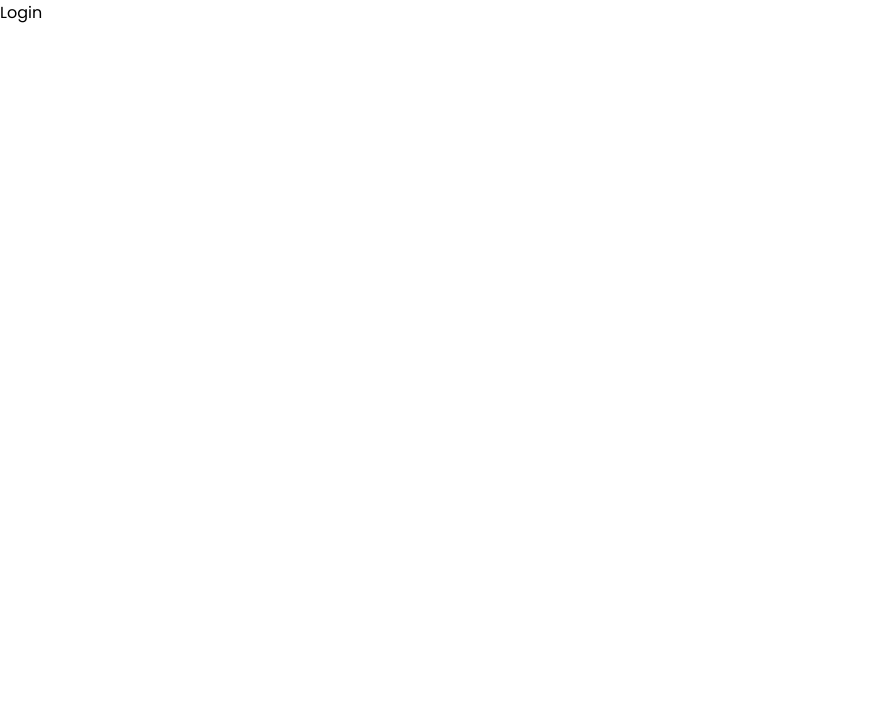
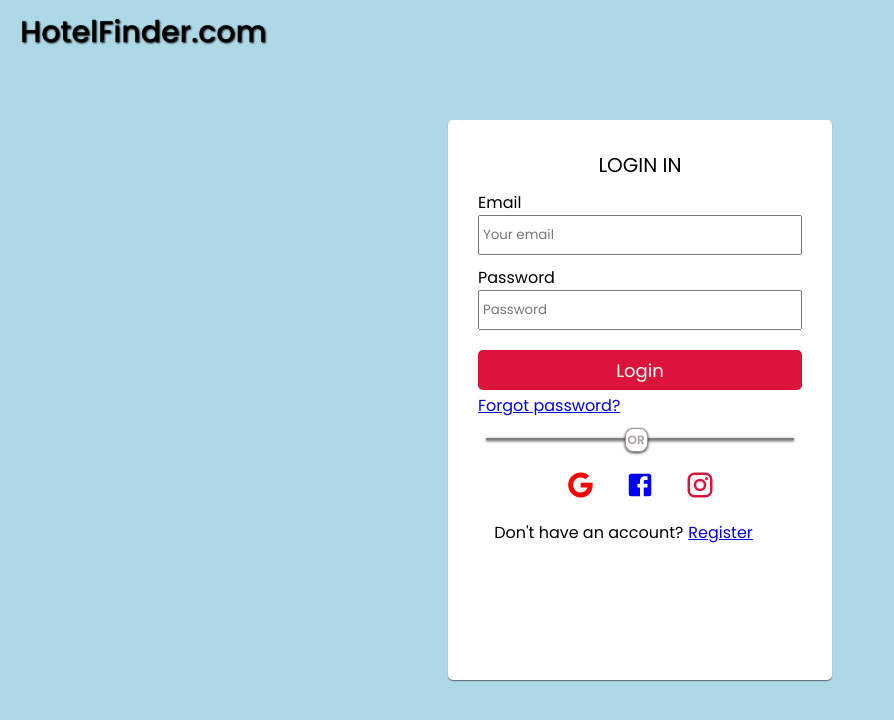
Before and after one commit to KedarKandel/HotelFinder.com, a React (Create React App) app in the folder client/: page /login in a window 1280 px wide. Shown: the top 720 px of the page, without its empty margins (0-894 px from the left). Built offline with nearby package versions, Linux system fonts and the light colour scheme.

Commit message:
complete register and login page

```diff
--- a/client/src/pages/Login/Login.jsx
+++ b/client/src/pages/Login/Login.jsx
@@ -1,7 +1,47 @@
 import "./login.css";
+import GoogleIcon from "@mui/icons-material/Google";
+import FacebookIcon from "@mui/icons-material/Facebook";
+import InstagramIcon from "@mui/icons-material/Instagram";
 
 const Login = () => {
-  return <div>Login</div>;
+  return (
+    <>
+      <div className="container">
+        <a href="/" className="title">
+          HotelFinder.com
+        </a>
+        <div className="wrapper">
+          <div className="heading">Login In</div>
+          <div className="inputFields">
+            <label>Email</label>
+            <input type="text" placeholder="Your email" className="input" />
+            <label>Password</label>
+            <input type="text" placeholder="Password" className="input" />
+            <button>Login</button>
+            <a href="/" className="forgotPassow">
+              Forgot password?
+            </a>
+          </div>
+          <div className="line">
+            <div className="or">OR</div>
+          </div>
+
+          <div className="socialMedia">
+            <GoogleIcon style={{ color: "red" }} />
+            <FacebookIcon style={{ color: "blue" }} />
+            <InstagramIcon style={{ color: "crimson" }} />
+          </div>
+
+          <h4 className="registerText">
+            Don't have an account?
+            <a href="/register" style={{ marginLeft: "5px" }}>
+              Register
+            </a>
+          </h4>
+        </div>
+      </div>
+    </>
+  );
 };
 
 export default Login;
--- a/client/src/pages/Login/login.css
+++ b/client/src/pages/Login/login.css
@@ -0,0 +1,105 @@
+.container {
+  width: 100%;
+  height: 100vh;
+  background-color: lightBlue;
+  display: flex;
+  justify-content: center;
+  align-items: center;
+  position: relative;
+}
+.title {
+  position: absolute;
+  color: black;
+  font-size: 30px;
+  font-weight: 500;
+  top: 10px;
+  left: 20px;
+  cursor: pointer;
+  text-decoration: none;
+  text-shadow: 1px 1px 2px black;
+}
+
+.wrapper {
+  padding: 20px 30px;
+  border-radius: 5px;
+  height: 70%;
+  width: 30%;
+  background-color: white;
+  box-shadow: 0 1px 1px rgb(0, 0, 0, 0.5);
+  display: flex;
+  flex-direction: column;
+  align-items: center;
+}
+
+.heading {
+  text-transform: uppercase;
+  font-size: 20px;
+  font-weight: 400;
+  margin: 10px 0px;
+}
+.inputFields {
+  display: flex;
+  flex-direction: column;
+  width: 100%;
+}
+
+.inputFields > input {
+  padding: 3px;
+  height: 40px;
+  margin-bottom: 10px;
+  width: 100%;
+  outline: none;
+}
+.inputFields > button {
+  height: 40px;
+  margin-top: 10px;
+  margin-bottom: 3px;
+  padding: 3px 5px;
+  background-color: crimson;
+  border: none;
+  border-radius: 5px;
+  color: white;
+  font-size: 18px;
+  cursor: pointer;
+}
+
+.line {
+  background-color: gray;
+  position: relative;
+  margin-top: 20px;
+  box-shadow: 0 1px 3px rgb(0, 0, 0, 0.8);
+  height: 1.5px;
+  width: 95%;
+}
+
+.or {
+  font-size: 12px;
+  font-weight: 600;
+  color: rgb(170, 160, 160);
+  border: 1px solid rgb(156, 151, 151);
+  box-shadow: 0 1px 3px rgba(0, 0, 0, 0.8);
+  border-radius: 35%;
+  position: absolute;
+  padding: 2px;
+  top: -10px;
+  left: 45%;
+  background-color: white;
+}
+
+.socialMedia {
+  margin-top: 30px;
+  display: flex;
+  gap: 30px;
+}
+
+.socialMedia > svg {
+  font-size: 30px;
+  cursor: pointer;
+}
+
+.registerText {
+  margin-top: 20px;
+  font-weight: 400;
+  text-align: left;
+  width: 90%;
+}
--- a/client/src/pages/Register/Register.jsx
+++ b/client/src/pages/Register/Register.jsx
@@ -7,6 +7,9 @@ const Register = () => {
   return (
     <>
       <div className="container">
+        <a href="/" className="title">
+          HotelFinder.com
+        </a>
         <div className="wrapper">
           <div className="heading">Register your account</div>
           <div className="inputFields">
@@ -21,10 +24,17 @@ const Register = () => {
           </div>
 
           <div className="socialMedia">
-            <GoogleIcon />
-            <FacebookIcon />
-            <InstagramIcon />
+            <GoogleIcon style={{ color: "red" }} />
+            <FacebookIcon style={{ color: "blue" }} />
+            <InstagramIcon style={{ color: "crimson" }} />
           </div>
+
+          <h4 className="loginText">
+            Already have an account?
+            <a href="/login" style={{ marginLeft: "5px" }}>
+              Login
+            </a>
+          </h4>
         </div>
       </div>
     </>
--- a/client/src/pages/Register/register.css
+++ b/client/src/pages/Register/register.css
@@ -5,13 +5,25 @@
   display: flex;
   justify-content: center;
   align-items: center;
+  position: relative;
+}
+.title {
+  position: absolute;
+  font-size: 30px;
+  font-weight: 500;
+  color: black;
+  top: 10px;
+  left: 20px;
+  text-shadow: 1px 1px 2px black;
 }
 
 .wrapper {
   padding: 20px 30px;
-  height: 350px;
-  width: 350px;
+  border-radius: 5px;
+  height: 70%;
+  width: 30%;
   background-color: white;
+  box-shadow: 0 1px 1px rgb(0, 0, 0, 0.5);
   display: flex;
   flex-direction: column;
   align-items: center;
@@ -19,8 +31,9 @@
 
 .heading {
   font-size: 20px;
-  font-weight: 700;
+  font-weight: 400;
   margin: 10px 0px;
+  text-transform: uppercase;
 }
 .inputFields {
   display: flex;
@@ -29,6 +42,7 @@
 }
 
 .inputFields > input {
+  padding: 3px;
   height: 40px;
   margin-bottom: 10px;
   width: 100%;
@@ -47,7 +61,7 @@
 }
 
 .line {
-  background-color: rgb(102, 97, 97);
+  background-color: gray;
   position: relative;
   margin-top: 20px;
   box-shadow: 0 1px 3px rgb(0, 0, 0, 0.8);
@@ -64,14 +78,25 @@
   border-radius: 35%;
   position: absolute;
   padding: 2px;
-
   top: -10px;
-  left: 40%;
+  left: 45%;
   background-color: white;
 }
 
 .socialMedia {
+  margin-top: 30px;
+  display: flex;
+  gap: 30px;
+}
+
+.socialMedia > svg {
+  font-size: 30px;
+  cursor: pointer;
+}
+
+.loginText {
   margin-top: 20px;
-  display: flex;
-  gap: 20px;
+  font-weight: 400;
+  text-align: left;
+  width: 90%;
 }
```
